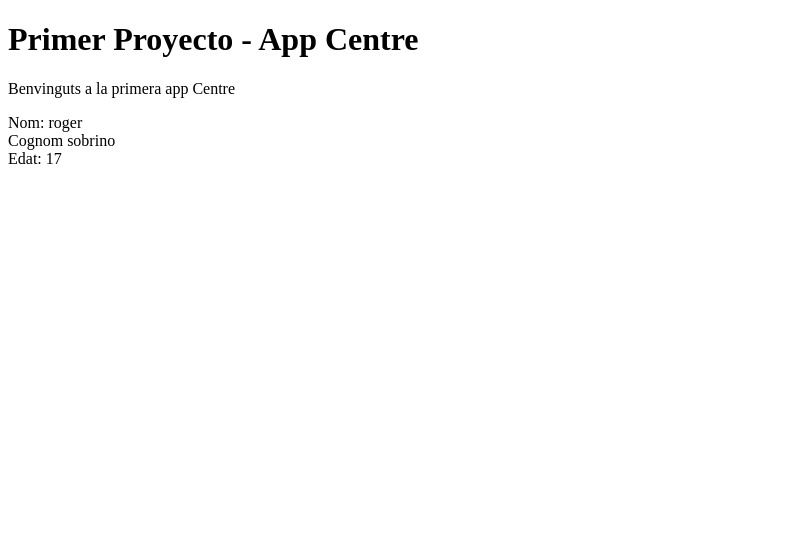
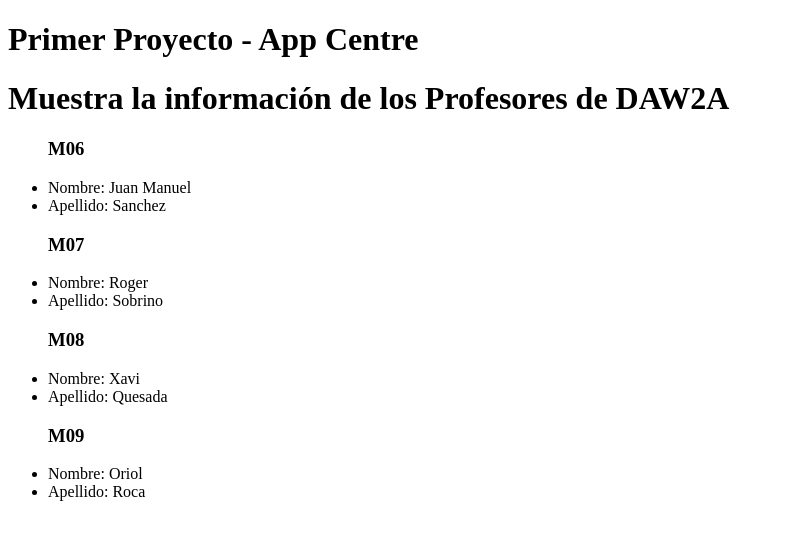
Before and after one commit to BarriosFC/M07_UF4, a Django app: page /centre/teachers in a window 1280 px wide. Shown: the top 540 px of the page, without its empty margins (0-785 px from the left). Run offline with Django 5.2, Linux system fonts and the light colour scheme.

Commit message:
me olvide el commit de hoy a las 17.30

```diff
--- a/TIC_BCN_FCB/centre/templates/p_index.html
+++ /dev/null
@@ -1,19 +0,0 @@
-<!DOCTYPE html>
-<html lang="en">
-<head>
-    <meta charset="UTF-8">
-    <meta name="viewport" content="width=device-width, initial-scale=1.0">
-    <title>Index Template</title>
-</head>
-<body>
-    <h1>Primer Proyecto - App Centre</h1>
-    <p>Benvinguts a la primera app Centre</p>
-    <div>
-        <label>Nom: </label> {{ nombre }}
-        <br>
-        <label>Cognom </label> {{ apellido }}
-        <br>
-        <label>Edat: </label> {{ edad }}
-    </div>
-</body>
-</html>
--- /dev/null
+++ b/TIC_BCN_FCB/centre/templates/t_index.html
@@ -0,0 +1,11 @@
+{% extends 'index.html' %}
+{% block content %}
+<h1>Muestra la información de los Profesores de DAW2A</h1>
+<ul>
+    {% for profe in profes %}
+    <h3>{{ profe.module }}</h3>
+    <li>Nombre: {{ profe.name }}</li>
+    <li>Apellido: {{ profe.surname }}</li>
+    {% endfor %}
+</ul>
+{% endblock %}
--- a/TIC_BCN_FCB/centre/urls.py
+++ b/TIC_BCN_FCB/centre/urls.py
@@ -4,4 +4,5 @@ from . import views
 urlpatterns = [
     path('', views.index, name='index'),
     path('teachers', views.teachers, name='teachers'),
+    path('students', views.students, name='students'),
 ]
--- a/TIC_BCN_FCB/centre/views.py
+++ b/TIC_BCN_FCB/centre/views.py
@@ -9,10 +9,27 @@ def index(request):
     return HttpResponse(template.render())
 
 def students(request):
-    return HttpResponse("Desde Alumnos")
+    alumnos = [
+        {"name":"Kevin","surname":"Arata","email":"kevin@itic.com"},
+        {"name":"Facundo","surname":"Barrios","email":"facundo@itic.com"},
+        {"name":"Angelo","surname":"Montenegro","email":"angelo@itic.com"},
+        {"name":"Neus","surname":"Bravo","email":"neus@itic.com"},
+        {"name":"Adrià","surname":"Garcçia","email":"adria@itic.com"},
+        {"name":"Gemma","surname":"Garrigosa","email":"gemma@itic.com"},
+        {"name":"Oscar","surname":"Perez","email":"oscar@itic.com"},
+        {"name":"Larry","surname":"Medino","email":"larry@itic.com"},
+        {"name":"Kevin again","surname":"Arata","email":"kevin2@itic.com"},
+    ]
+    context = {'alumnos': alumnos}
+    return render(request, 's_index.html', context )
 
 def teachers(request):
-    profe = {"name":"roger","surname":"sobrino","age":"17"}
-    # template = loader.get_template('index.html')
-    # dades = template.render()
-    return render(request, 'p_index.html', {'nombre':profe['name'],'apellido':profe['surname'],'edad':profe['age']})
+    profesores = [
+        {"name":"Juan Manuel","surname":"Sanchez","module":"M06"},
+        {"name":"Roger","surname":"Sobrino","module":"M07"},
+        {"name":"Xavi","surname":"Quesada","module":"M08"},
+        {"name":"Oriol","surname":"Roca","module":"M09"},
+    ]
+    context = {'profes': profesores}
+    #objeto context
+    return render(request, 't_index.html', context )
--- a/TIC_BCN_FCB/templates/index.html
+++ b/TIC_BCN_FCB/templates/index.html
@@ -3,9 +3,12 @@
 <head>
     <meta charset="UTF-8">
     <meta name="viewport" content="width=device-width, initial-scale=1.0">
-    <title>Document</title>
+    <title>Index Template</title>
 </head>
 <body>
 
+        <h1>Primer Proyecto - App Centre</h1>
+        {% block content %}
+        {% endblock %}
 </body>
 </html>
```
Also changed, not shown: TIC_BCN_FCB/centre/templates/s_index.html (added, +13 -0 lines).
